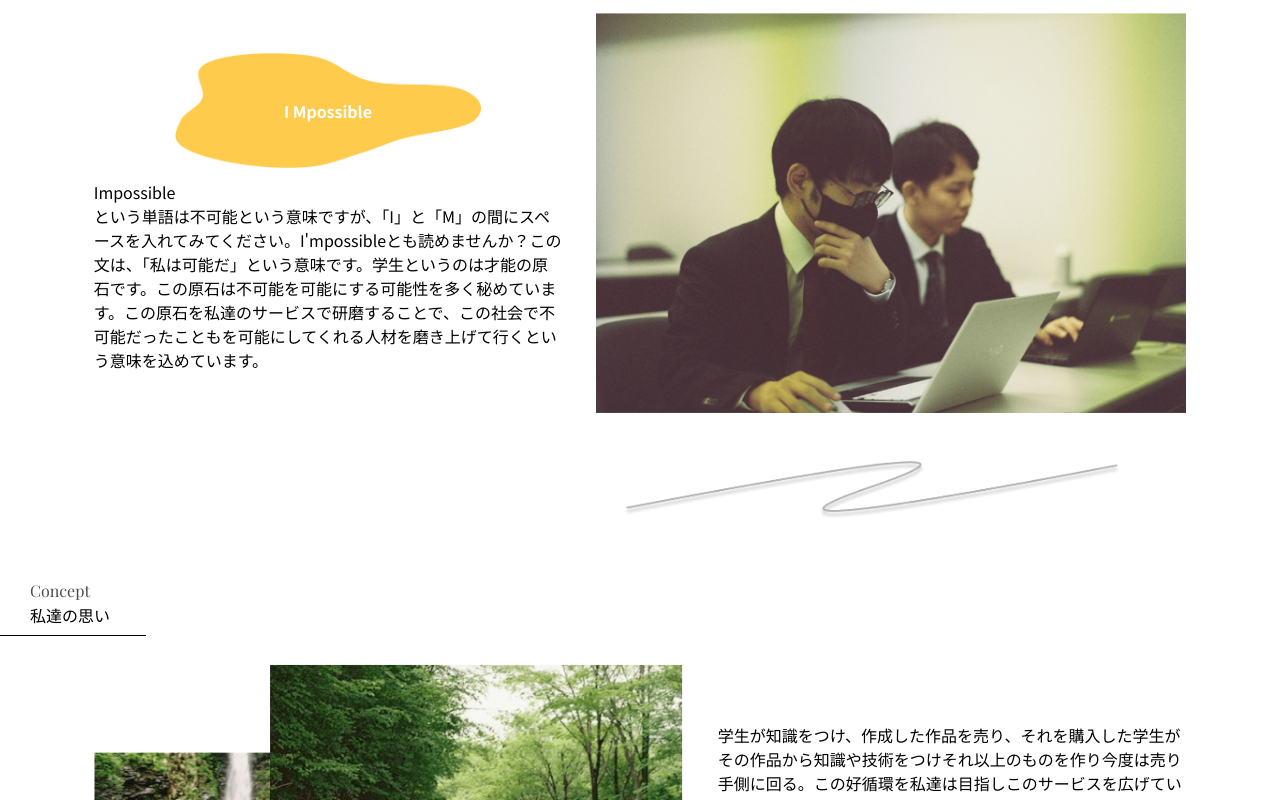
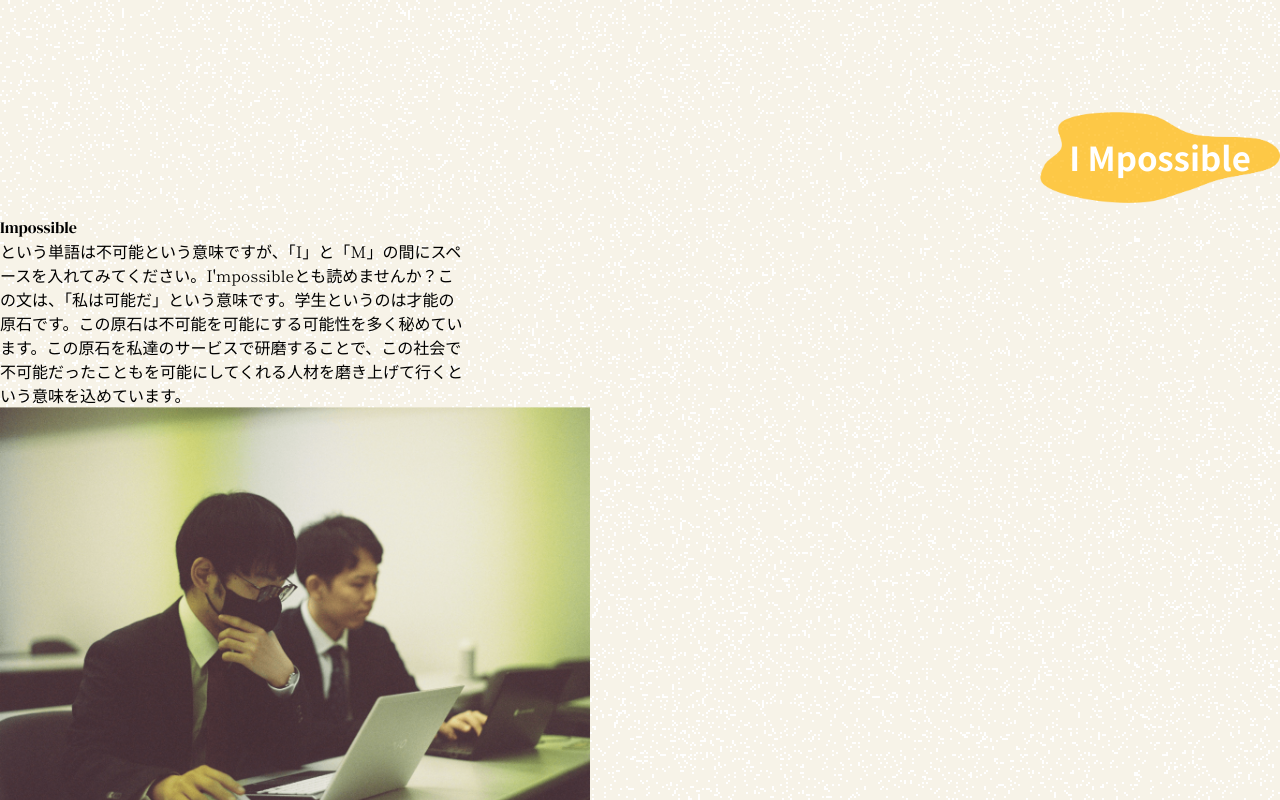
Before and after one commit to daito-kawasaki/ec-dent-app, a Next.js app in the folder frontend/: page /brand in a window 1280 px wide. Shown: the part 820-1620 px from the top of the page. Built offline with nearby package versions, Linux system fonts and the light colour scheme; a web font is replaced by a local one; what fluid-tailwind, tailwindcss-fluid-spacing would draw is missing.

Commit message:
仮コミット

```diff
--- a/frontend/src/app/brand/page.tsx
+++ b/frontend/src/app/brand/page.tsx
@@ -4,6 +4,8 @@ import Image from 'next/image'
 import { IMGPATH_BRAND } from '../../lib/common'
 import SectionTitle from '@/components/ui/section-ttl'
 import StoreHeader from '@/components/common/store-header'
+import { dmSerifDisplay, shipporiMincho } from '@/lib/fonts'
+import { Shippori_Mincho } from 'next/font/google'
 
 export default function Brand() {
     return (
@@ -25,9 +27,45 @@ export default function Brand() {
                     sub_ttl="キャッチコピーについて"
                 />
 
+                <section id="main_sec" className=" block mt-32 ">
+                    <div
+                        id="main_left_cnt"
+                        className="flex flex-col justify-center">
+                        <div
+                            id="main_ttl"
+                            className=" w-60 h-auto relative mb-3 ml-auto">
+                            <Image
+                                src={`${IMGPATH_BRAND}possible_back.png`}
+                                alt=""
+                                width={326}
+                                height={123}
+                            />
+                            <span className=" font-bold text-3.5xl absolute-center text-nowrap text-white">
+                                I Mpossible
+                            </span>
+                        </div>
+                        <span
+                            className={` text-2xl ${dmSerifDisplay.className}`}>
+                            Impossible
+                        </span>
+                        <p
+                            className={` w-[36.6vw] ${shipporiMincho.className}`}>
+                            という単語は不可能という意味ですが、「I」と「M」の間にスペースを入れてみてください。I'mpossibleとも読めませんか？この文は、「私は可能だ」という意味です。学生というのは才能の原石です。この原石は不可能を可能にする可能性を多く秘めています。この原石を私達のサービスで研磨することで、この社会で不可能だったこともを可能にしてくれる人材を磨き上げて行くという意味を込めています。
+                        </p>
+                    </div>
+                    <div id="main_right_cnt" className="w-[46.12vw] ">
+                        <Image
+                            src={`${IMGPATH_BRAND}catch_copy.png`}
+                            alt=""
+                            width={630}
+                            height={426}
+                            className=" img_setting"
+                        />
+                    </div>
+                </section>
                 <section
                     id="main_sec"
-                    className="flex justify-between section_setting">
+                    className=" flex items-center justify-between ">
                     <div
                         id="main_left_cnt"
                         className="flex flex-col justify-center">
@@ -59,6 +97,7 @@ export default function Brand() {
                         />
                     </div>
                 </section>
+
                 <div
                     id="section_img"
                     className=" w-[39vw] h-auto ml-auto mr-[12.445vw] my-5">
--- a/frontend/src/app/layout.tsx
+++ b/frontend/src/app/layout.tsx
@@ -18,7 +18,8 @@ export default function RootLayout({
 }) {
     return (
         <html lang="ja">
-            <body className={`${notoSansJp.className} text-base`}>
+            <body
+                className={`${notoSansJp.className} text-base back-groud-image-web`}>
                 {children}
             </body>
         </html>
--- a/frontend/src/lib/fonts.ts
+++ b/frontend/src/lib/fonts.ts
@@ -5,6 +5,7 @@ import {
     Noto_Sans_JP,
     Playfair_Display,
     Poppins,
+    Shippori_Mincho,
 } from 'next/font/google'
 
 export const dmSerifDisplay = DM_Serif_Display({
@@ -33,3 +34,7 @@ export const poppins = Poppins({
     weight: '400',
     subsets: ['latin'],
 })
+export const shipporiMincho = Shippori_Mincho({
+    weight: '400',
+    subsets: ['latin'],
+})
--- a/frontend/tailwind.config.js
+++ b/frontend/tailwind.config.js
@@ -14,6 +14,9 @@ module.exports = {
                 75: '18.75rem',
                 24.5: '6.25rem',
                 500: '31.25rem',
+            },
+            fontSize: {
+                '3.5xl': '2.0625rem',
             },
         },
         screens: {
```
